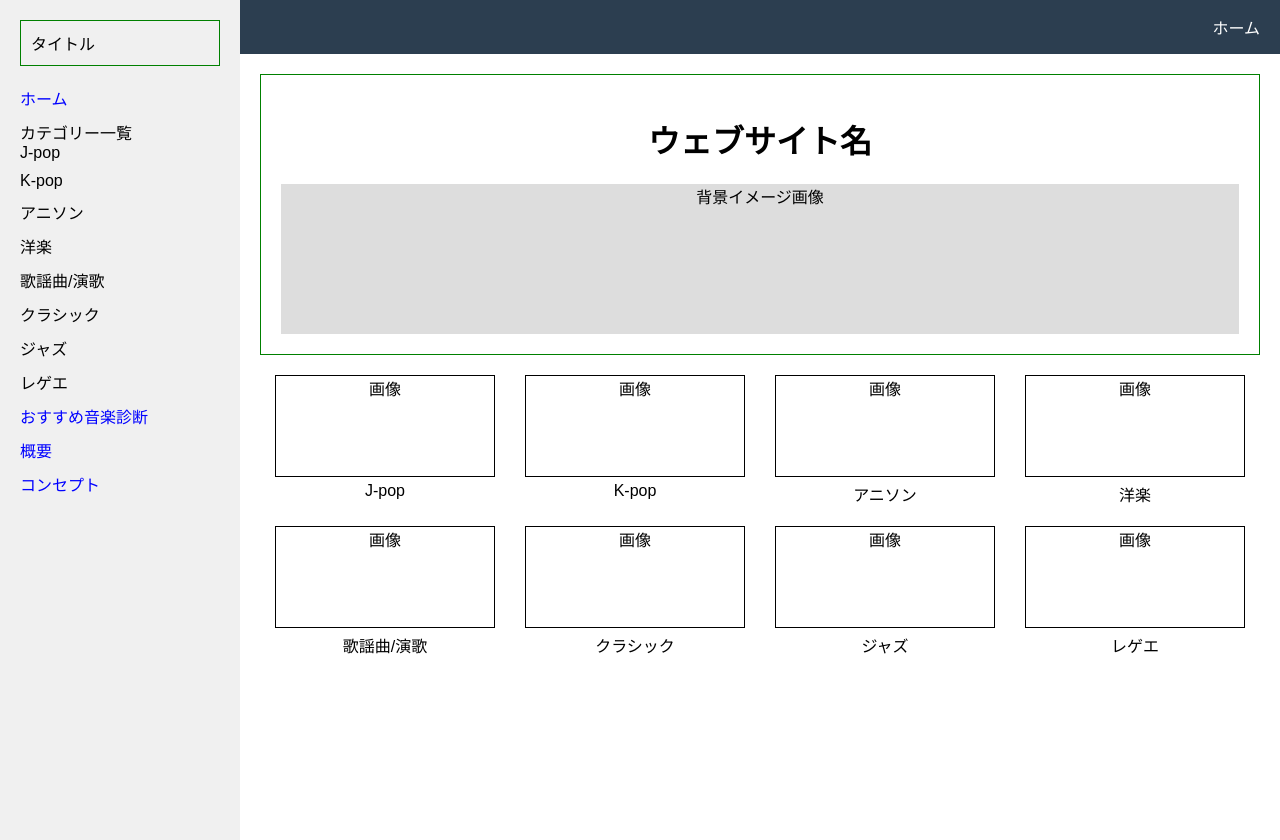
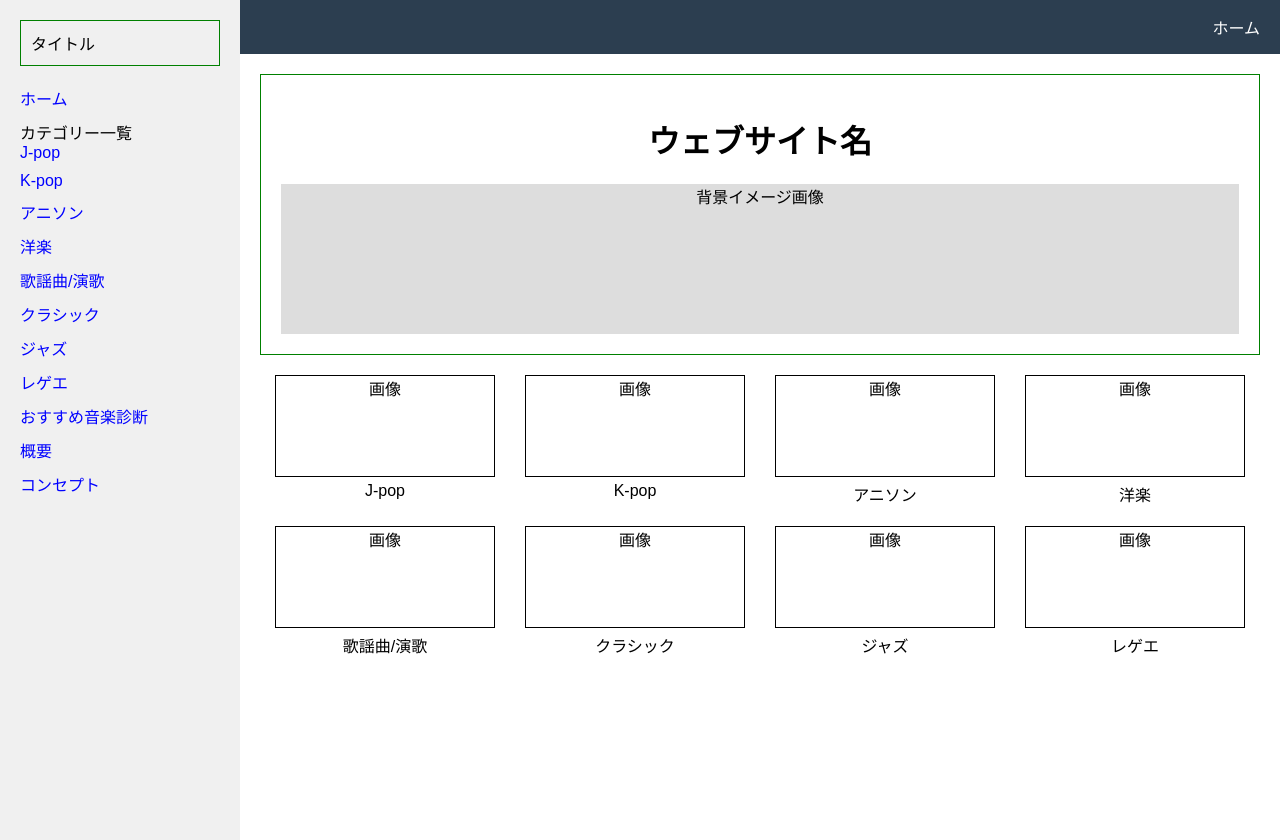
Before and after one commit to s1f102401056-yuito/team4-project, a plain HTML site: page homepage and sidemenu.html in a window 1280 px wide. Drawn offline with Linux system fonts and the light colour scheme.

Commit message:
Update homepage and sidemenu.html

```diff
--- a/homepage and sidemenu.html
+++ b/homepage and sidemenu.html
@@ -15,14 +15,14 @@
                 <li>
                     カテゴリー一覧
                     <ul>
-                        <li>J-pop</li>
-                        <li>K-pop</li>
-                        <li>アニソン</li>
-                        <li>洋楽</li>
-                        <li>歌謡曲/演歌</li>
-                        <li>クラシック</li>
-                        <li>ジャズ</li>
-                        <li>レゲエ</li>
+                        <li><a href="j-pop.html">J-pop</a></li>
+                        <li><a href="k-pop.html">K-pop</a></li>
+                        <li><a href="anime song.html">アニソン</a></li>
+                        <li><a href="yougaku.html">洋楽</a></li>
+                        <li><a href="enka.html">歌謡曲/演歌</a></li>
+                        <li><a href="classic.html">クラシック</a></li>
+                        <li><a href="jazz.html">ジャズ</a></li>
+                        <li><a href="regee.html">レゲエ</a></li>
                     </ul>
                 </li>
                 <li><a href="#recommendation">おすすめ音楽診断</a></li>
```
